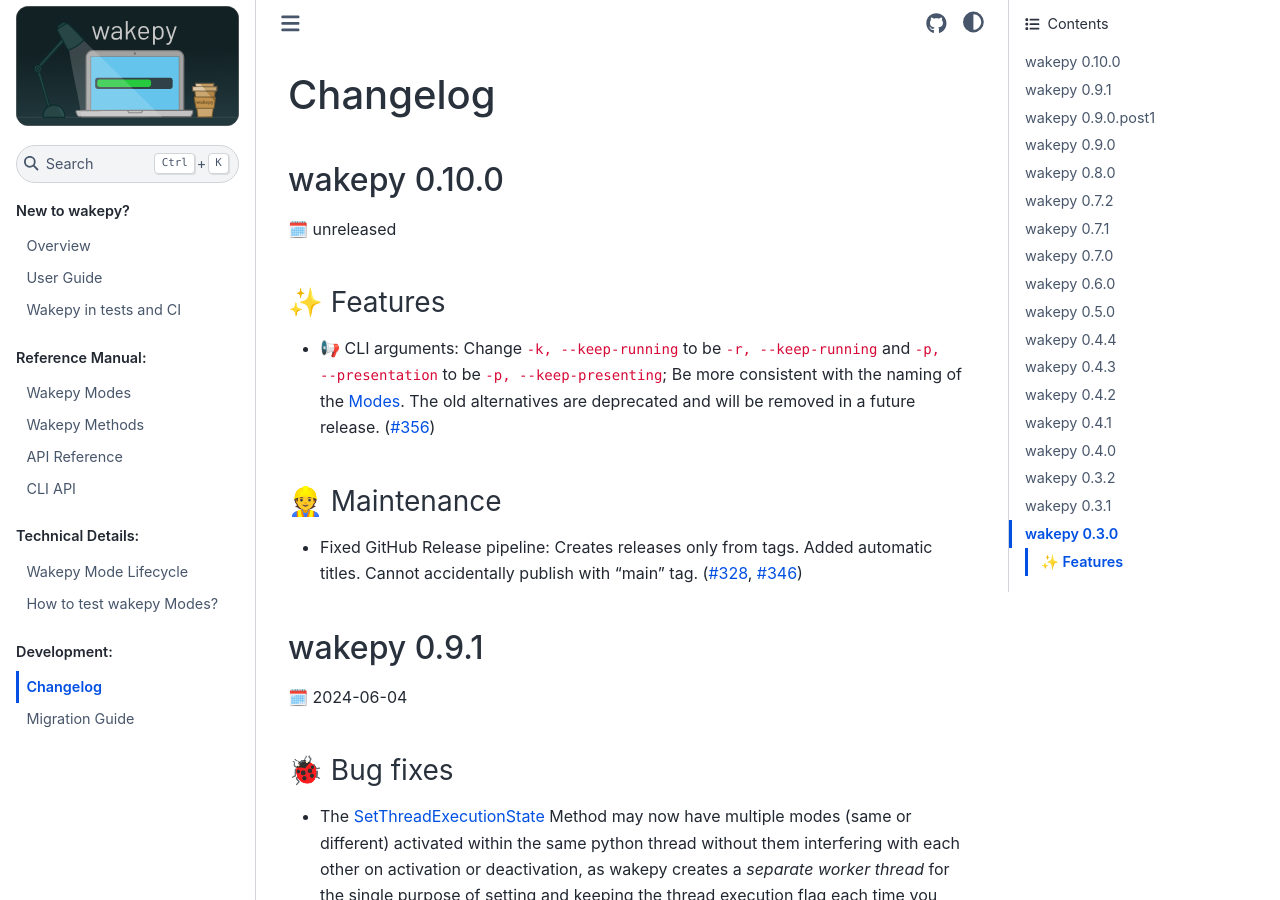
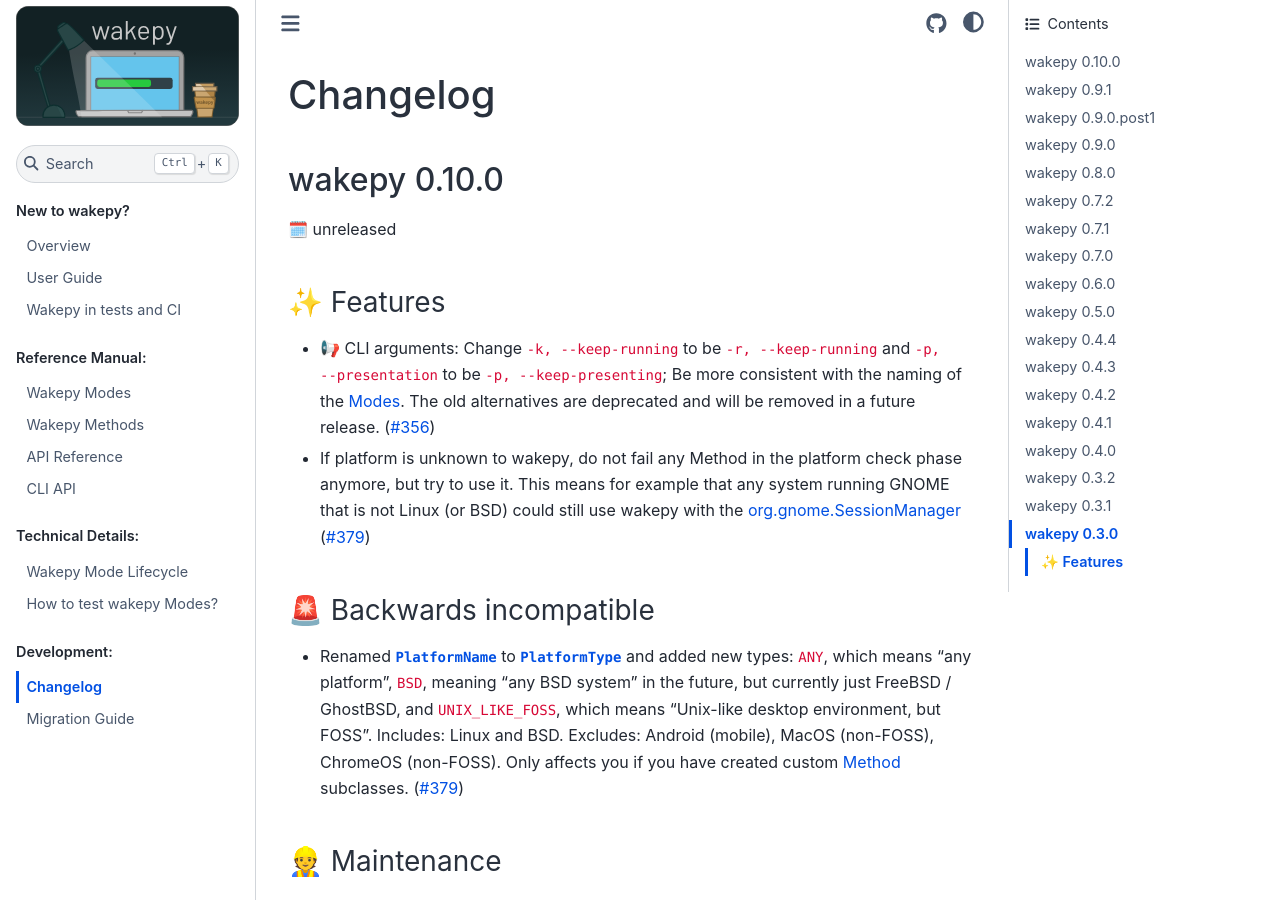
Before and after one commit to fohrloop/wakepy, a Sphinx documentation site: the page built from docs/source/changelog.md, in a window 1280 px wide and 900 px high. Built offline with Sphinx 7.4.7 and the Sphinx Book theme 1.1.4, drawn with Linux system fonts in a browser that asks for light colours; the version number could not be read and is left out.

Commit message:
update CHANGELOG

```diff
--- a/docs/source/changelog.md
+++ b/docs/source/changelog.md
@@ -5,6 +5,10 @@
 
 ### ✨ Features
 - 📢 CLI arguments: Change `-k, --keep-running` to be `-r, --keep-running` and `-p, --presentation` to be `-p, --keep-presenting`; Be more consistent with the naming of the [Modes](#wakepy-modes). The old alternatives are deprecated and will be removed in a future release. ([#356](https://github.com/fohrloop/wakepy/pull/356))
+- If platform is unknown to wakepy, do not fail any Method in the platform check phase anymore, but try to use it. This means for example that any system running GNOME that is not Linux (or BSD) could still use wakepy with the [org.gnome.SessionManager](https://wakepy.readthedocs.io/stable/methods-reference.html#org-gnome-sessionmanager) ([#379](https://github.com/fohrloop/wakepy/pull/379))
+
+### 🚨 Backwards incompatible
+- Renamed [`PlatformName`](https://wakepy.readthedocs.io/v0.9.0.post1/api-reference.html#wakepy.core.constants.PlatformName) to [`PlatformType`](https://wakepy.readthedocs.io/v0.10.0/api-reference.html#wakepy.core.constants.PlatformType) and added new types: `ANY`, which means "any platform", `BSD`, meaning "any BSD system" in the future, but currently just FreeBSD / GhostBSD, and  `UNIX_LIKE_FOSS`, which means "Unix-like desktop environment, but FOSS". Includes: Linux and BSD. Excludes: Android (mobile), MacOS (non-FOSS), ChromeOS (non-FOSS). Only affects you if you have created custom [Method](https://wakepy.readthedocs.io/v0.9.0.post1/api-reference.html#wakepy.Method) subclasses.  ([#379](https://github.com/fohrloop/wakepy/pull/379))
 
 ### 👷 Maintenance
 - Fixed GitHub Release pipeline: Creates releases only from tags. Added automatic titles. Cannot accidentally publish with "main" tag. ([#328](https://github.com/fohrloop/wakepy/pull/328), [#346](https://github.com/fohrloop/wakepy/pull/346))
```
